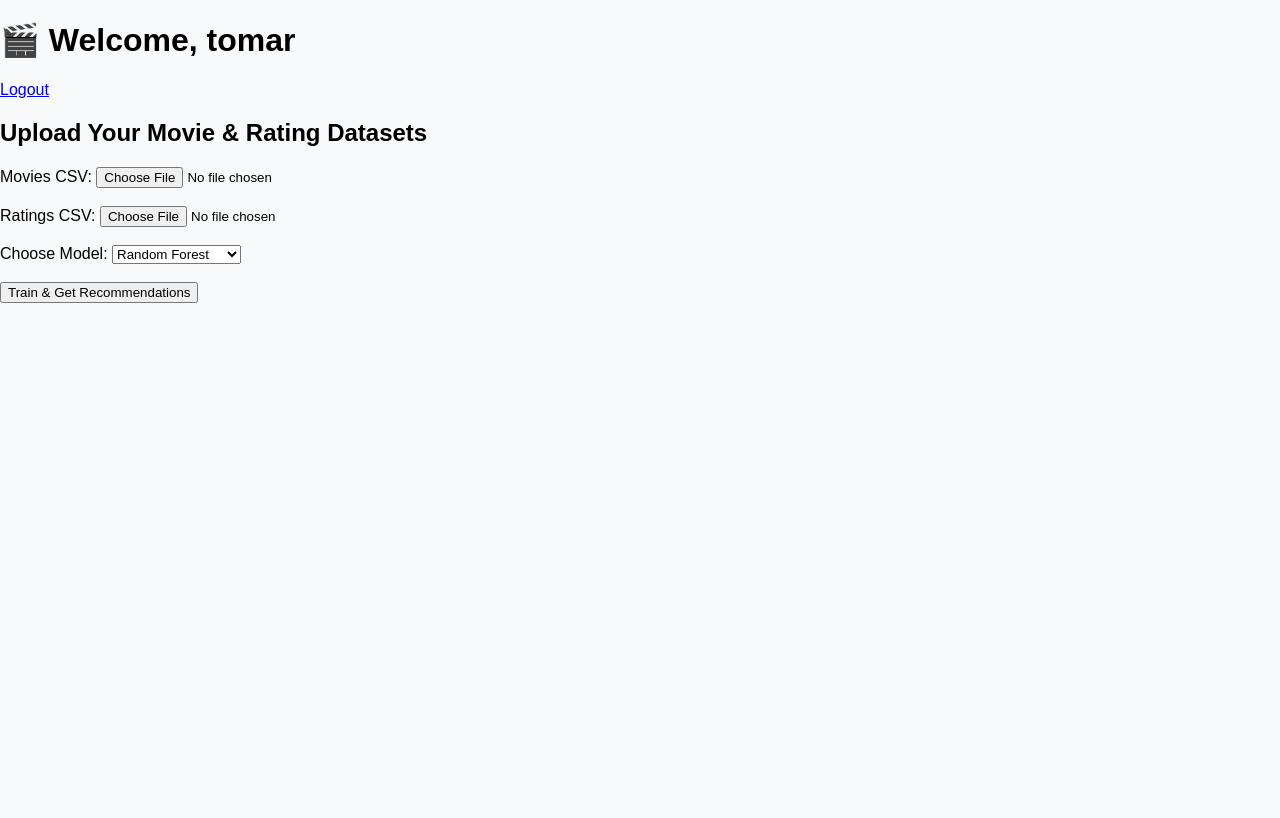
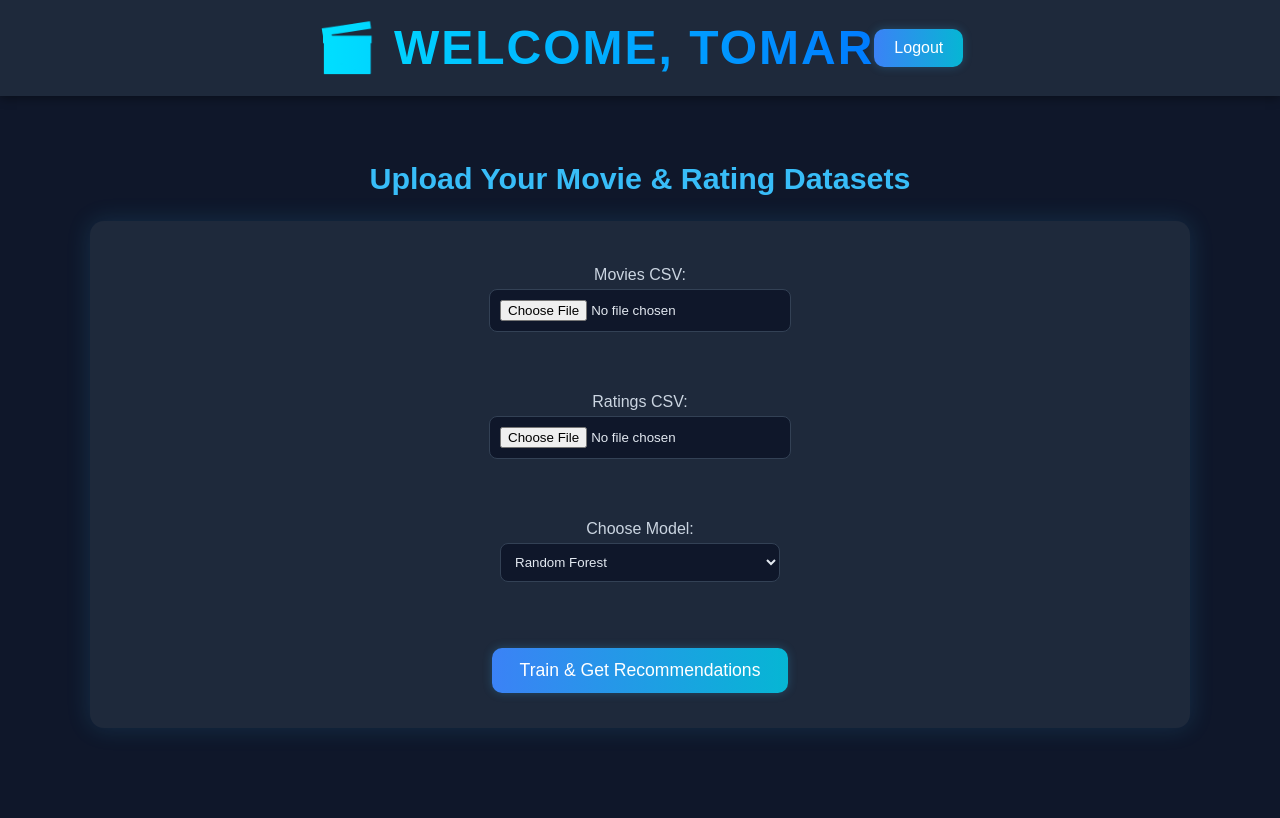
Before and after one commit to tomarabhishek1911/movie-recommender, a Django app: page /dashboard/ in a window 1280 px wide. Before the commit the page ends 303 px from the top, so only its background shows below. Run offline with Django 5.2, Linux system fonts and the light colour scheme; a user stored in the database is signed in.

Commit message:
ui update

```diff
--- a/recommender/static/style.css
+++ b/recommender/static/style.css
@@ -1,87 +1,291 @@
+/* ===== Global Styles ===== */
 body {
-    margin: 0;
-    font-family: 'Poppins', sans-serif;
-    background-color: #f8f9fa;
+  font-family: "Poppins", sans-serif;
+  background-color: #0f172a;
+  color: #e2e8f0;
+  margin: 0;
+  padding: 0;
+  display: flex;
+  flex-direction: column;
+  align-items: center;
+  min-height: 100vh;
 }
 
-/* Navbar */
-.navbar {
-    background-color: #2c3e50;
-    color: white;
-    padding: 15px 0;
+/* ===== Header ===== */
+header {
+  width: 100%;
+  background: #1e293b;
+  padding: 20px 0;
+  text-align: center;
+  box-shadow: 0 2px 10px rgba(0, 0, 0, 0.4);
+  position: sticky;
+  top: 0;
+  z-index: 10;
+  display: flex;
+  justify-content: center;
+  align-items: center;
+  position: relative;
 }
 
-.container {
-    width: 90%;
-    margin: auto;
-    display: flex;
-    justify-content: space-between;
-    align-items: center;
+/* Logo / Title */
+header h1 {
+  font-size: 3rem;
+  font-weight: 700;
+  background: linear-gradient(90deg, #00e0ff, #007bff);
+  -webkit-background-clip: text;
+  -webkit-text-fill-color: transparent;
+  margin: 0;
+  letter-spacing: 2px;
+  text-transform: uppercase;
 }
 
-.logo {
-    margin: 0;
+/* ===== Auth Buttons (Login / Signup / Logout) ===== */
+.auth-buttons {
+  position: absolute;
+  right: 40px;
+  top: 22px;
+  display: flex;
+  gap: 12px;
 }
 
-.nav-links a {
-    color: white;
-    text-decoration: none;
-    margin-left: 15px;
-    padding: 8px 14px;
-    border-radius: 5px;
-    transition: 0.3s;
+.auth-buttons a,
+.logout-btn {
+  background: linear-gradient(90deg, #3b82f6, #06b6d4);
+  color: #fff;
+  border: none;
+  border-radius: 10px;
+  padding: 10px 20px;
+  font-weight: 500;
+  text-decoration: none;
+  font-size: 1rem;
+  transition: all 0.3s ease;
+  cursor: pointer;
+  box-shadow: 0 0 10px rgba(56, 189, 248, 0.25);
 }
 
-.nav-links a:hover {
-    background-color: #34495e;
+.auth-buttons a:hover,
+.logout-btn:hover {
+  background: linear-gradient(90deg, #06b6d4, #3b82f6);
+  transform: translateY(-2px);
+  box-shadow: 0 0 18px rgba(56, 189, 248, 0.5);
 }
 
-.btn.primary {
-    background-color: #e67e22;
+/* ===== Main Container ===== */
+main {
+  max-width: 1100px;
+  width: 90%;
+  margin: 40px auto;
+  text-align: center;
 }
 
-/* Hero Section */
-.hero {
-    height: 90vh;
-    background: linear-gradient(rgba(0,0,0,0.5), rgba(0,0,0,0.4)),
-                url('https://images.unsplash.com/photo-1555992336-03a23c5b93df?auto=format&fit=crop&w=1350&q=80');
-    background-size: cover;
-    background-position: center;
-    display: flex;
-    justify-content: center;
-    align-items: center;
-    color: white;
-    text-align: center;
-    padding: 0 20px;
+/* ===== Section Titles ===== */
+h2 {
+  color: #38bdf8;
+  font-size: 1.9rem;
+  font-weight: 600;
+  margin-bottom: 25px;
 }
 
-.hero-text h1 {
-    font-size: 3rem;
+/* ===== Upload Form ===== */
+form {
+  background: #1e293b;
+  border-radius: 14px;
+  padding: 35px 40px;
+  display: flex;
+  flex-direction: column;
+  align-items: center;
+  box-shadow: 0 0 25px rgba(56, 189, 248, 0.15);
+  margin-bottom: 50px;
+  transition: all 0.3s ease;
 }
 
-.hero-text p {
-    margin: 15px 0;
-    font-size: 1.2rem;
+form:hover {
+  box-shadow: 0 0 30px rgba(56, 189, 248, 0.25);
 }
 
-.cta-btn {
-    background-color: #e67e22;
-    color: white;
-    text-decoration: none;
-    padding: 12px 25px;
-    border-radius: 8px;
-    font-weight: 600;
-    transition: 0.3s;
+form label {
+  font-size: 1rem;
+  margin: 10px 0 5px;
+  color: #cbd5e1;
 }
 
-.cta-btn:hover {
-    background-color: #d35400;
+form input,
+form select {
+  background: #0f172a;
+  color: #e2e8f0;
+  border: 1px solid #334155;
+  border-radius: 8px;
+  padding: 10px;
+  width: 280px;
+  outline: none;
+  margin-bottom: 15px;
+  transition: 0.3s;
 }
 
-/* Footer */
+form input:hover,
+form select:hover {
+  border-color: #38bdf8;
+}
+
+/* ===== Submit Button ===== */
+button {
+  background: linear-gradient(90deg, #3b82f6, #06b6d4);
+  color: white;
+  padding: 12px 28px;
+  border: none;
+  border-radius: 10px;
+  font-size: 1.1rem;
+  cursor: pointer;
+  margin-top: 15px;
+  transition: transform 0.2s ease, box-shadow 0.3s ease;
+  box-shadow: 0 0 10px rgba(56, 189, 248, 0.25);
+}
+
+button:hover {
+  transform: translateY(-2px);
+  box-shadow: 0 4px 18px rgba(56, 189, 248, 0.4);
+}
+
+/* ===== Movie Recommendations ===== */
+section ul {
+  list-style: none;
+  padding: 0;
+}
+
+.movie-grid {
+  display: flex;
+  flex-wrap: wrap;
+  justify-content: center;
+  gap: 25px;
+}
+
+.movie-card {
+  background: #0f172a;
+  border: 1px solid #1e293b;
+  border-radius: 14px;
+  padding: 25px 20px;
+  width: 300px;
+  text-align: center;
+  transition: all 0.3s ease;
+  box-shadow: 0 0 20px rgba(56, 189, 248, 0.1);
+}
+
+.movie-card:hover {
+  transform: translateY(-6px);
+  box-shadow: 0 0 25px rgba(56, 189, 248, 0.35);
+}
+
+.movie-card h3 {
+  color: #38bdf8;
+  font-size: 1.25rem;
+  margin-bottom: 10px;
+}
+
+.movie-card p {
+  color: #94a3b8;
+  font-size: 0.95rem;
+}
+
+/* ===== Accuracy Display ===== */
+.accuracy-box {
+  background: #1e293b;
+  border-radius: 10px;
+  padding: 15px 25px;
+  margin-top: 30px;
+  display: inline-block;
+  color: #22d3ee;
+  font-size: 1.1rem;
+  font-weight: 500;
+  box-shadow: 0 0 15px rgba(56, 189, 248, 0.15);
+}
+
+/* ===== Footer ===== */
 footer {
-    background-color: #2c3e50;
-    color: white;
-    text-align: center;
-    padding: 12px 0;
+  text-align: center;
+  padding: 20px;
+  color: #475569;
+  font-size: 0.9rem;
+  border-top: 1px solid #1e293b;
+  margin-top: 60px;
 }
+
+/* ===== Responsiveness ===== */
+@media (max-width: 768px) {
+  form input,
+  form select {
+    width: 100%;
+  }
+
+  .movie-card {
+    width: 90%;
+  }
+
+  header h1 {
+    font-size: 2rem;
+  }
+
+  .auth-buttons {
+    right: 20px;
+    top: 18px;
+  }
+
+  .auth-buttons a {
+    padding: 8px 14px;
+    font-size: 0.9rem;
+  }
+}
+
+
+/* ===== Auth Form Page (Login / Signup) ===== */
+.form-container {
+  background: #1e293b;
+  border-radius: 14px;
+  padding: 40px 50px;
+  width: 360px;
+  margin: 80px auto;
+  box-shadow: 0 0 30px rgba(56, 189, 248, 0.2);
+  text-align: center;
+  transition: all 0.3s ease;
+}
+
+.form-container:hover {
+  box-shadow: 0 0 40px rgba(56, 189, 248, 0.3);
+}
+
+.form-container h2 {
+  color: #38bdf8;
+  font-size: 1.8rem;
+  margin-bottom: 10px;
+}
+
+.form-container label {
+  display: block;
+  text-align: left;
+  margin-top: 15px;
+  font-weight: 500;
+  color: #cbd5e1;
+}
+
+.form-container input {
+  background: #0f172a;
+  color: #e2e8f0;
+  border: 1px solid #334155;
+  border-radius: 8px;
+  padding: 10px;
+  width: 100%;
+  outline: none;
+  margin-top: 5px;
+  transition: 0.3s;
+}
+
+.form-container input:hover {
+  border-color: #38bdf8;
+}
+
+.form-container button {
+  width: 100%;
+  margin-top: 20px;
+  padding: 12px;
+  font-size: 1rem;
+  border-radius: 10px;
+}
--- a/recommender/views.py
+++ b/recommender/views.py
@@ -12,10 +12,13 @@ from sklearn.metrics import accuracy_score
 from sklearn.impute import SimpleImputer
 from sklearn.preprocessing import MaxAbsScaler
 from django.conf import settings
+from django.contrib.auth.decorators import login_required
 
 
 # ===== HOME =====
 def home(request):
+    if request.user.is_authenticated:
+        return redirect('dashboard')
     return render(request, 'home.html')
 
 
@@ -26,6 +29,11 @@ def signup_view(request):
         password = request.POST.get('password')
         confirm_password = request.POST.get('confirm_password')
 
+        # Validation
+        if not username or not password:
+            messages.error(request, "All fields are required.")
+            return redirect('signup')
+
         if password != confirm_password:
             messages.error(request, "Passwords do not match.")
             return redirect('signup')
@@ -34,15 +42,23 @@ def signup_view(request):
             messages.error(request, "Username already exists.")
             return redirect('signup')
 
-        User.objects.create_user(username=username, password=password)
-        messages.success(request, "Account created successfully! Please login.")
-        return redirect('login')
+        # Create user
+        user = User.objects.create_user(username=username, password=password)
+        user.save()
+
+        # Auto login after signup
+        login(request, user)
+        messages.success(request, f"Welcome, {username}! Your account has been created.")
+        return redirect('dashboard')
 
     return render(request, 'signup.html')
 
 
 # ===== LOGIN =====
 def login_view(request):
+    if request.user.is_authenticated:
+        return redirect('dashboard')
+
     if request.method == 'POST':
         username = request.POST.get('username')
         password = request.POST.get('password')
@@ -50,9 +66,11 @@ def login_view(request):
         user = authenticate(request, username=username, password=password)
         if user:
             login(request, user)
+            messages.success(request, f"Welcome back, {username}!")
             return redirect('dashboard')
         else:
             messages.error(request, "Invalid username or password.")
+            return redirect('login')
 
     return render(request, 'login.html')
 
@@ -60,14 +78,13 @@ def login_view(request):
 # ===== LOGOUT =====
 def logout_view(request):
     logout(request)
+    messages.success(request, "You have been logged out successfully.")
     return redirect('home')
 
 
 # ===== DASHBOARD =====
+@login_required(login_url='login')
 def dashboard(request):
-    if not request.user.is_authenticated:
-        return redirect('login')
-
     recommendations, accuracy = None, None
 
     if request.method == 'POST':
@@ -79,7 +96,7 @@ def dashboard(request):
             messages.error(request, "Please upload both CSV files.")
             return redirect('dashboard')
 
-        # Save uploaded files in /media/uploads
+        # Save uploaded files
         upload_dir = os.path.join(settings.MEDIA_ROOT, 'uploads')
         os.makedirs(upload_dir, exist_ok=True)
 
@@ -94,12 +111,12 @@ def dashboard(request):
             for chunk in ratings_csv.chunks():
                 f.write(chunk)
 
-        # Train ML model
+        # Train model
         try:
             recommendations, accuracy = train_classifier(movies_path, ratings_path, model_type)
+            messages.success(request, f"Model trained successfully! Accuracy: {accuracy:.2%}")
         except Exception as e:
-            messages.error(request, f"Error while training: {str(e)}")
-            recommendations, accuracy = [], 0
+            messages.error(request, f"Error while training model: {str(e)}")
 
     return render(request, 'dashboard.html', {
         'username': request.user.username,
@@ -137,7 +154,7 @@ def train_classifier(movies_file, ratings_file, classifier_type='random_forest')
 
     X_train, X_test, y_train, y_test = train_test_split(X_scaled, y, test_size=0.25, random_state=42)
 
-    # Choose model
+    # Select classifier
     if classifier_type == 'random_forest':
         model = RandomForestClassifier(n_estimators=100, random_state=42)
     elif classifier_type == 'decision_tree':
@@ -149,7 +166,7 @@ def train_classifier(movies_file, ratings_file, classifier_type='random_forest')
     y_pred = model.predict(X_test)
     accuracy = accuracy_score(y_test, y_pred)
 
-    # Generate top recommendations
+    # Top recommendations
     top_movies = merged[merged['rating'] >= 4.0]['title'].drop_duplicates().tolist()[:10]
 
     return top_movies, accuracy
```
Also changed, not shown: recommender/templates/login.html (+28 -11 lines), recommender/templates/signup.html (+37 -13 lines), db.sqlite3.
